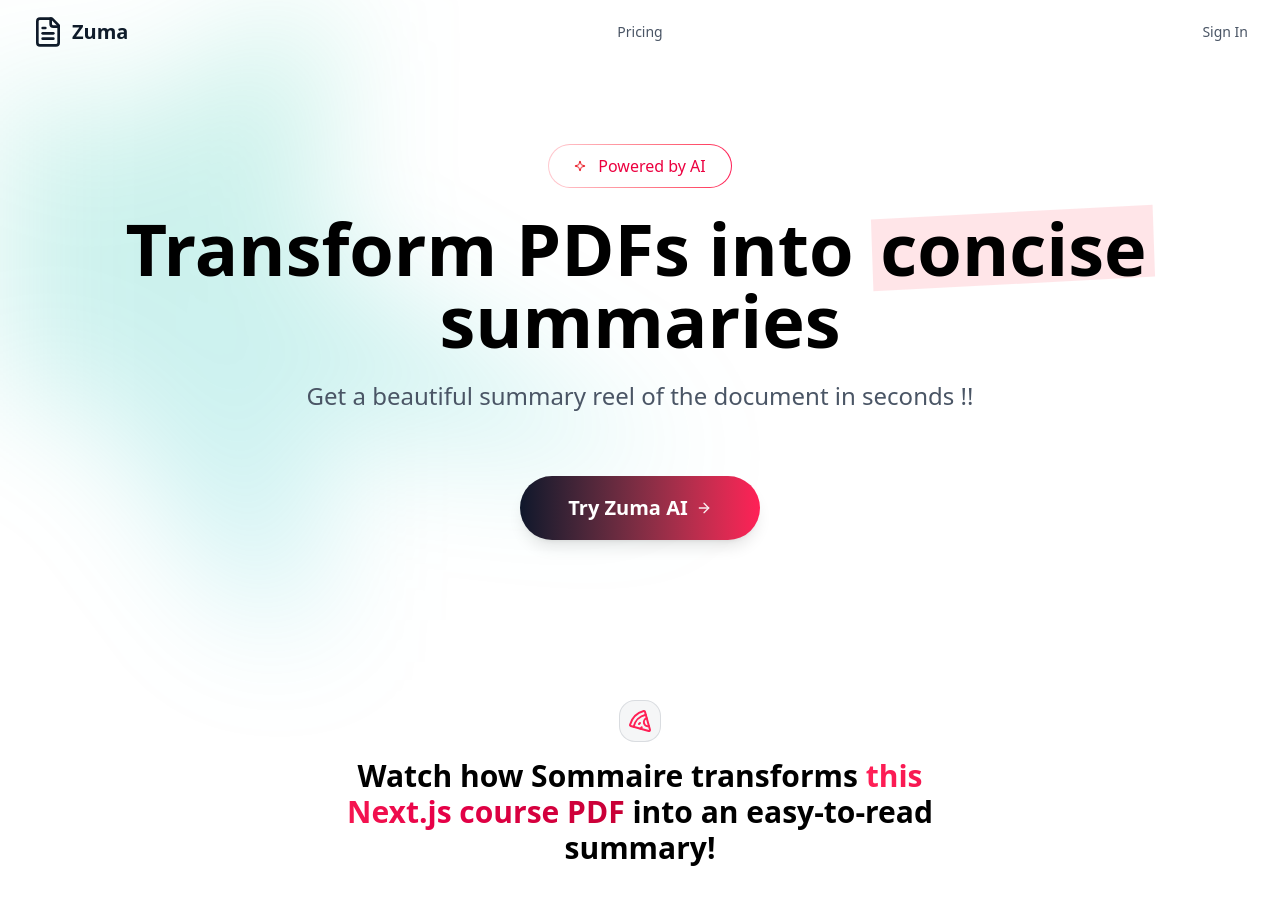
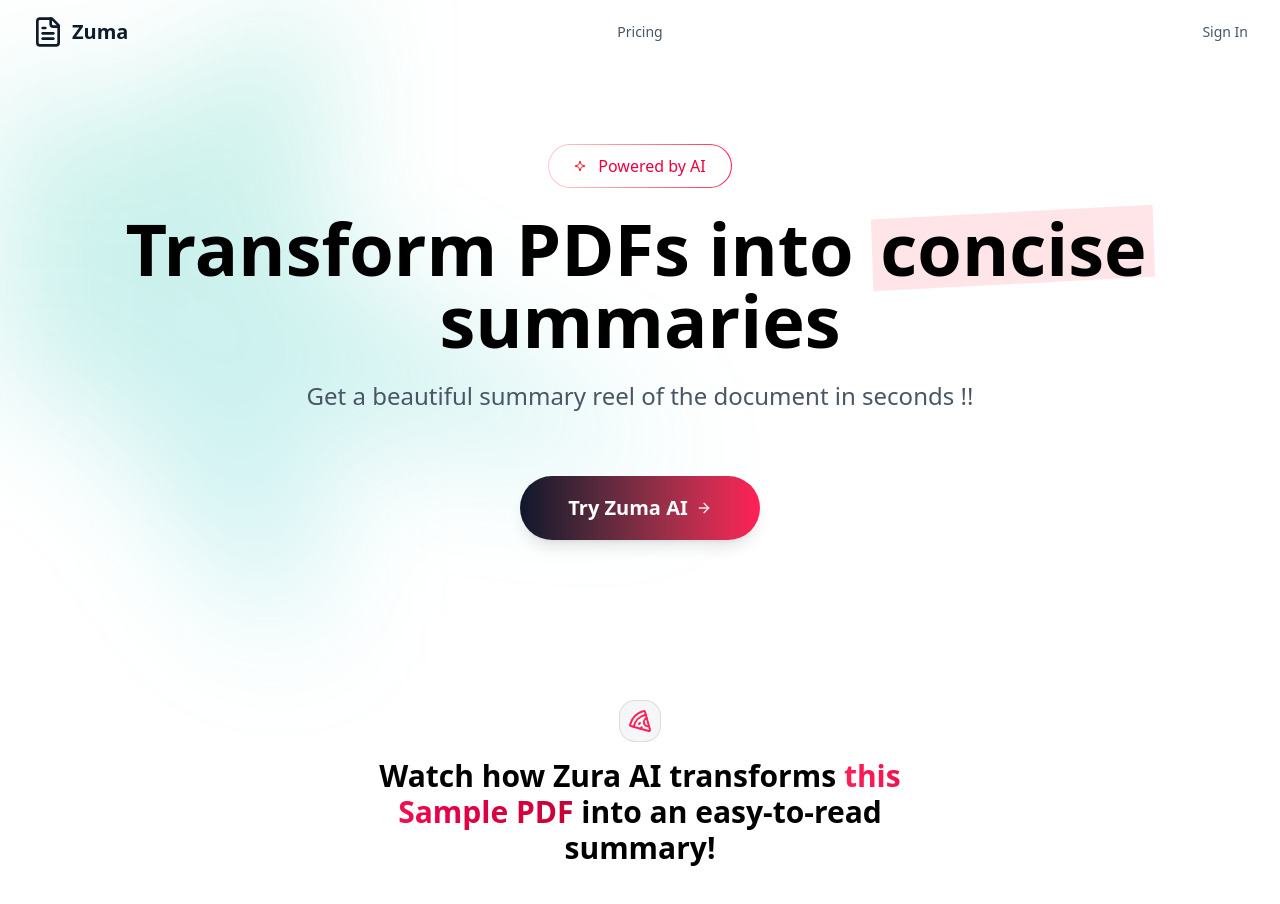
Before and after one commit to CaffeinatedEngineer/zuma, a Next.js app: page / in a window 1280 px wide. Shown: the top 904 px of the page. Built offline with nearby package versions, Linux system fonts and the light colour scheme.

Commit message:
Update demo-section.tsx

```diff
--- a/components/Home/demo-section.tsx
+++ b/components/Home/demo-section.tsx
@@ -12,9 +12,9 @@
           </div>
           <div className="text-center mb-16">
             <h3 className="font-bold text-3xl max-w-2xl mx-auto px-4 sm:px-6">
-              Watch how Sommaire transforms{' '}
+              Watch how Zura AI transforms{' '}
               <span className="bg-linear-to-r from-rose-500 to-rose-700 bg-clip-text text-transparent">
-                this Next.js course PDF
+                this Sample PDF
               </span>{' '}
               into an easy-to-read summary!
             </h3>
```
